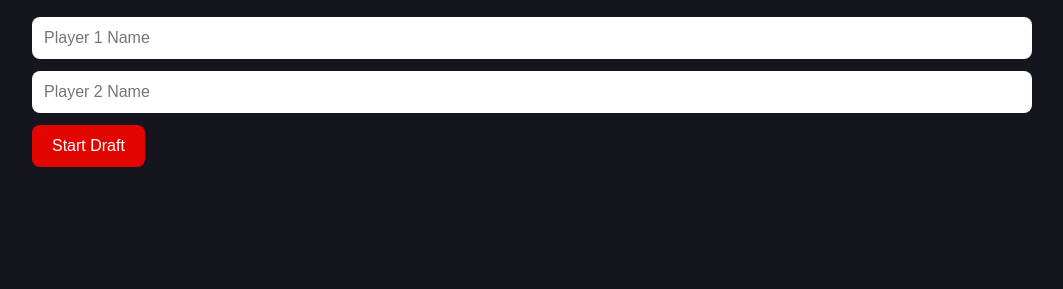
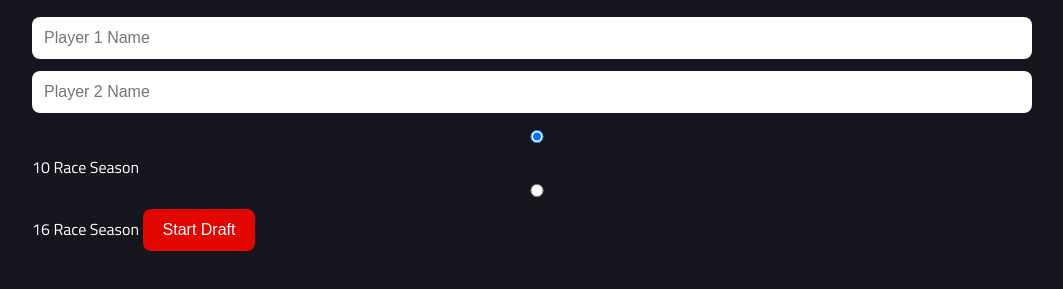
Before and after one commit to Silvarrn/f1-draft-tool, a plain HTML site: page index.html in a window 1280 px wide. Shown: the part 169-458 px from the top of the page, without its empty margins (108-1171 px from the left). Drawn offline with Linux system fonts and the light colour scheme.

Commit message:
Radial Selector

```diff
--- a/index.html
+++ b/index.html
@@ -25,6 +25,24 @@
             type="text"
             id="player2-name"
             placeholder="Player 2 Name">
+
+
+        <label>
+        <input
+             type="radio"
+               name="season-length"
+                value="10"
+                checked>
+         10 Race Season
+        </label>
+
+        <label>
+          <input
+            type="radio"
+             name="season-length"
+             value="16">
+         16 Race Season
+        </label>
 
         <button onclick="startDraft()">
             Start Draft
```
